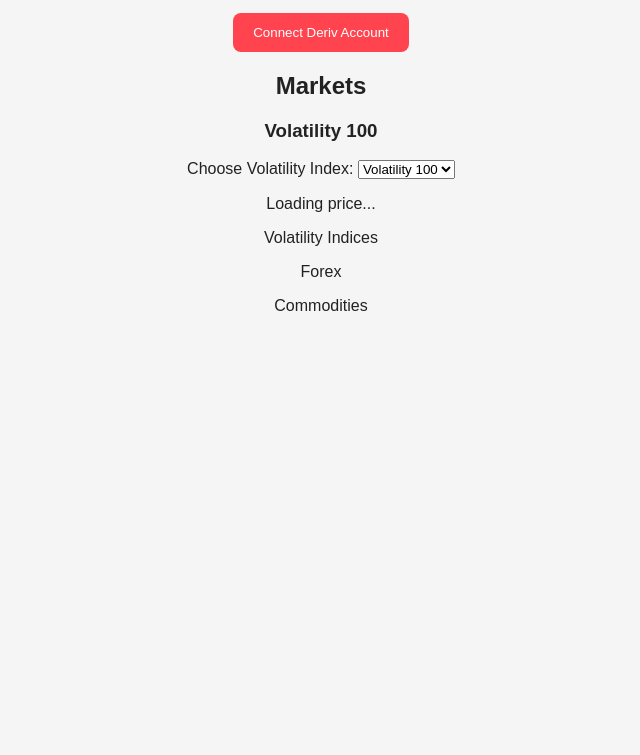
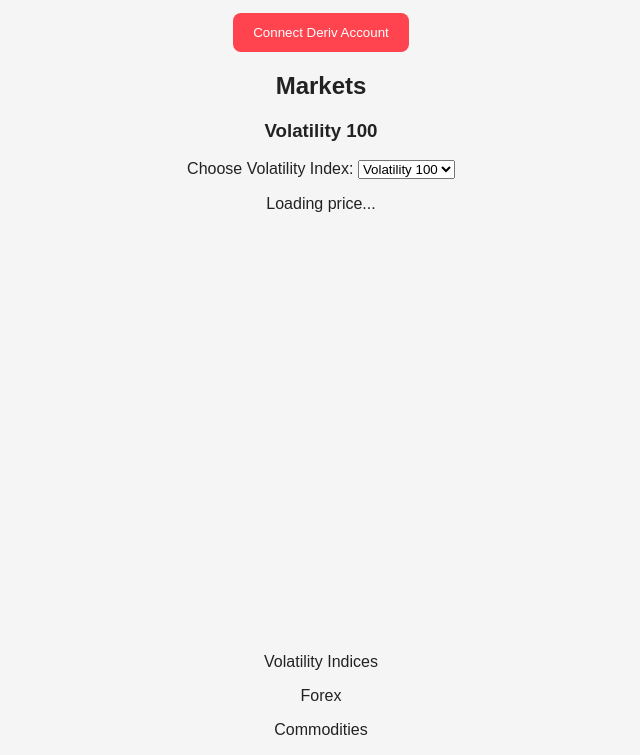
Before and after one commit to Lewiston-sys/Risktakers, a plain HTML site: page index.html in a window 1280 px wide. Shown: the part 101-856 px from the top of the page, without its empty margins (319-959 px from the left). Before the commit the page ends 800 px from the top, so only its background shows below. Drawn offline with Linux system fonts and the light colour scheme.

Commit message:
Add price chart canvas to index.html

```diff
--- a/index.html
+++ b/index.html
@@ -33,6 +33,9 @@ function connectDeriv() {
 </select>
 
 <p id="price">Loading price...</p>
+    <div style="margin-top:20px;">
+  <canvas id="priceChart" width="800" height="400"></canvas>
+</div>
 </div>
   <p>Volatility Indices</p>
   <p>Forex</p>
```
